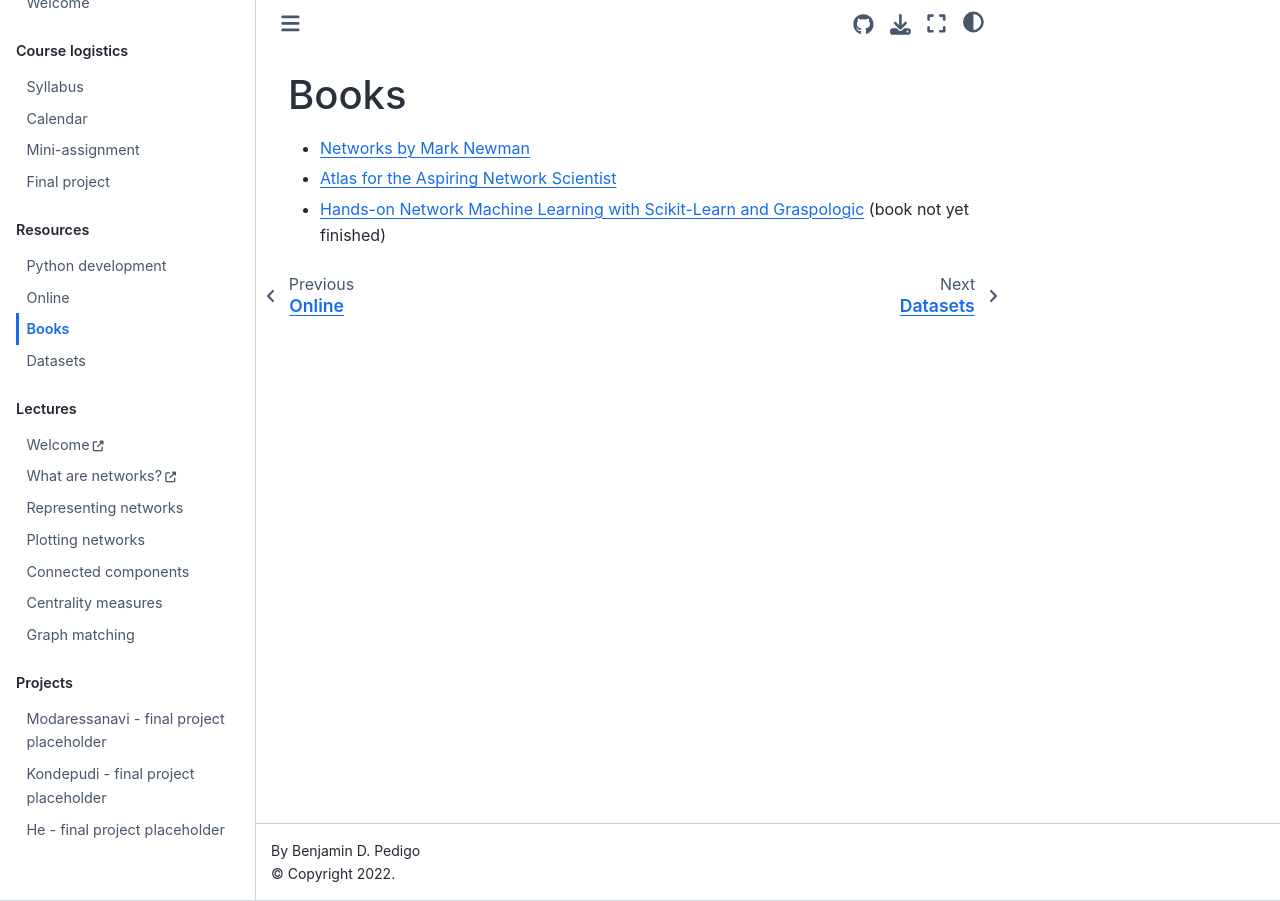
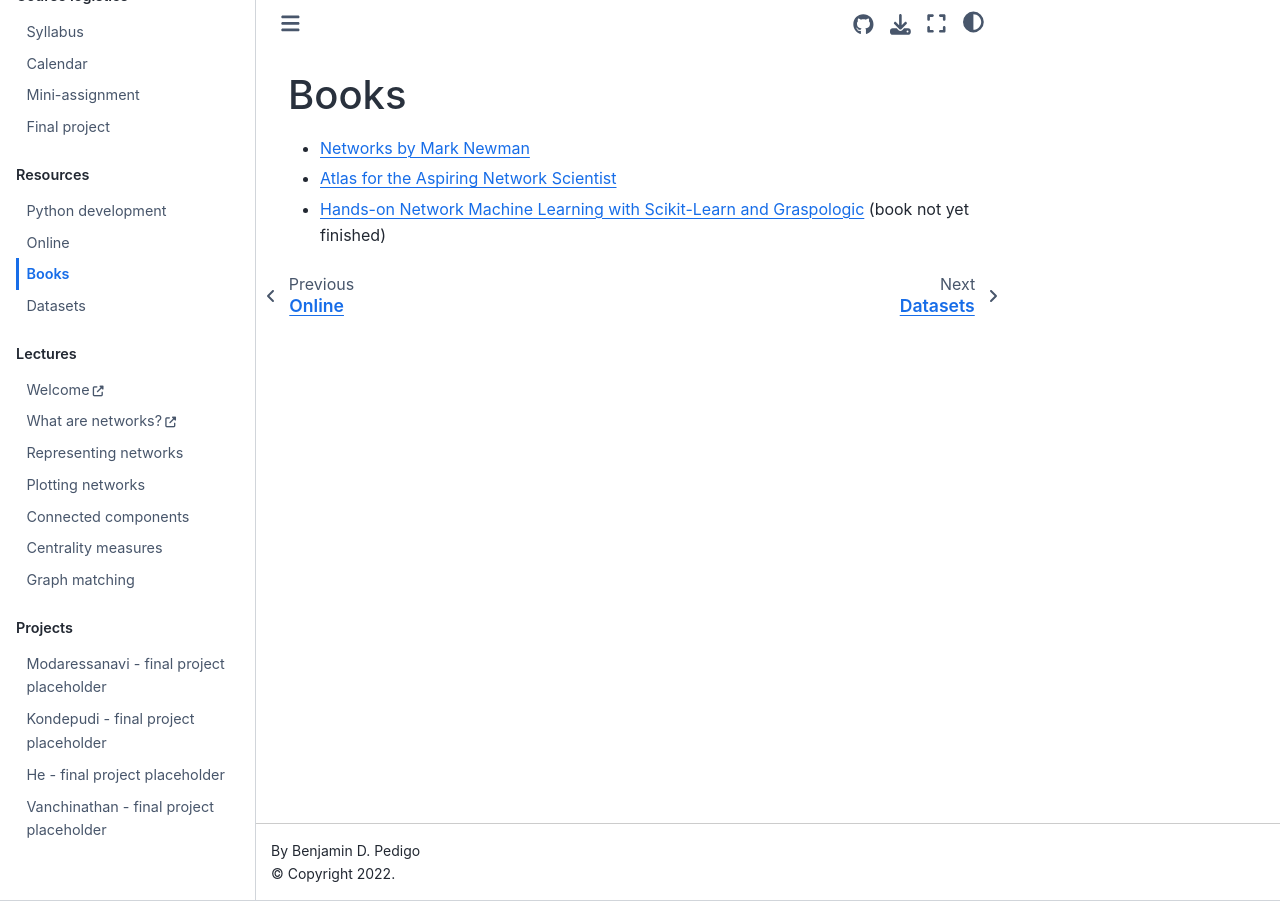
Before and after one commit to bdpedigo/networks-course, a Jupyter Book: the page built from docs/books.md, in a window 1280 px wide. Built offline with Jupyter Book 1.0.4 settings and Sphinx 7.4.7 and the Sphinx Book theme 1.1.4, drawn with Linux system fonts in a browser that asks for light colours; pages that are not in the unit, such as notebooks, are missing from menus.

Commit message:
added last name to yml

```diff
--- a/docs/_toc.yml
+++ b/docs/_toc.yml
@@ -35,3 +35,4 @@ parts:
   - file: modaressanavi.md
   - file: kondepudi.md
   - file: he.md
+  - file: vanchinathan.md
```
